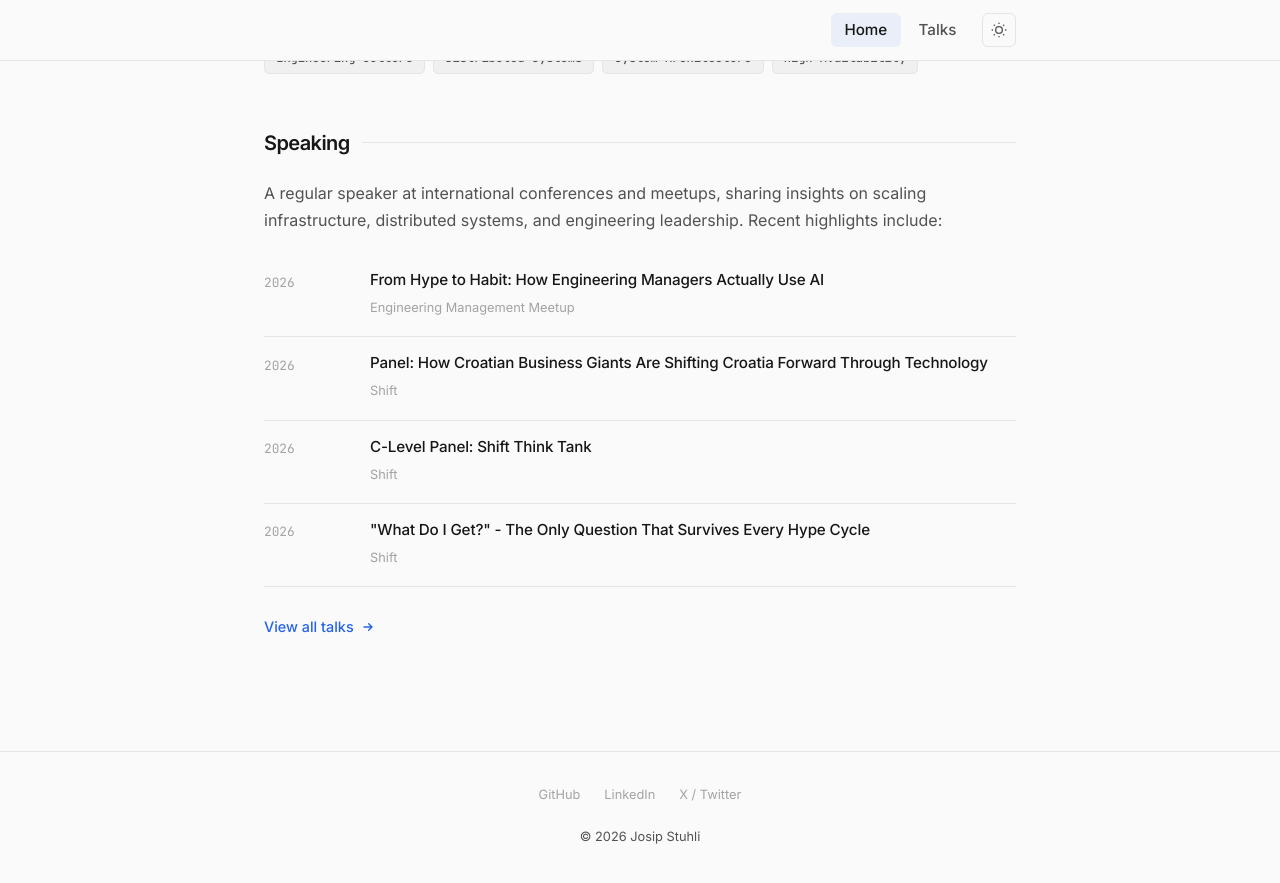
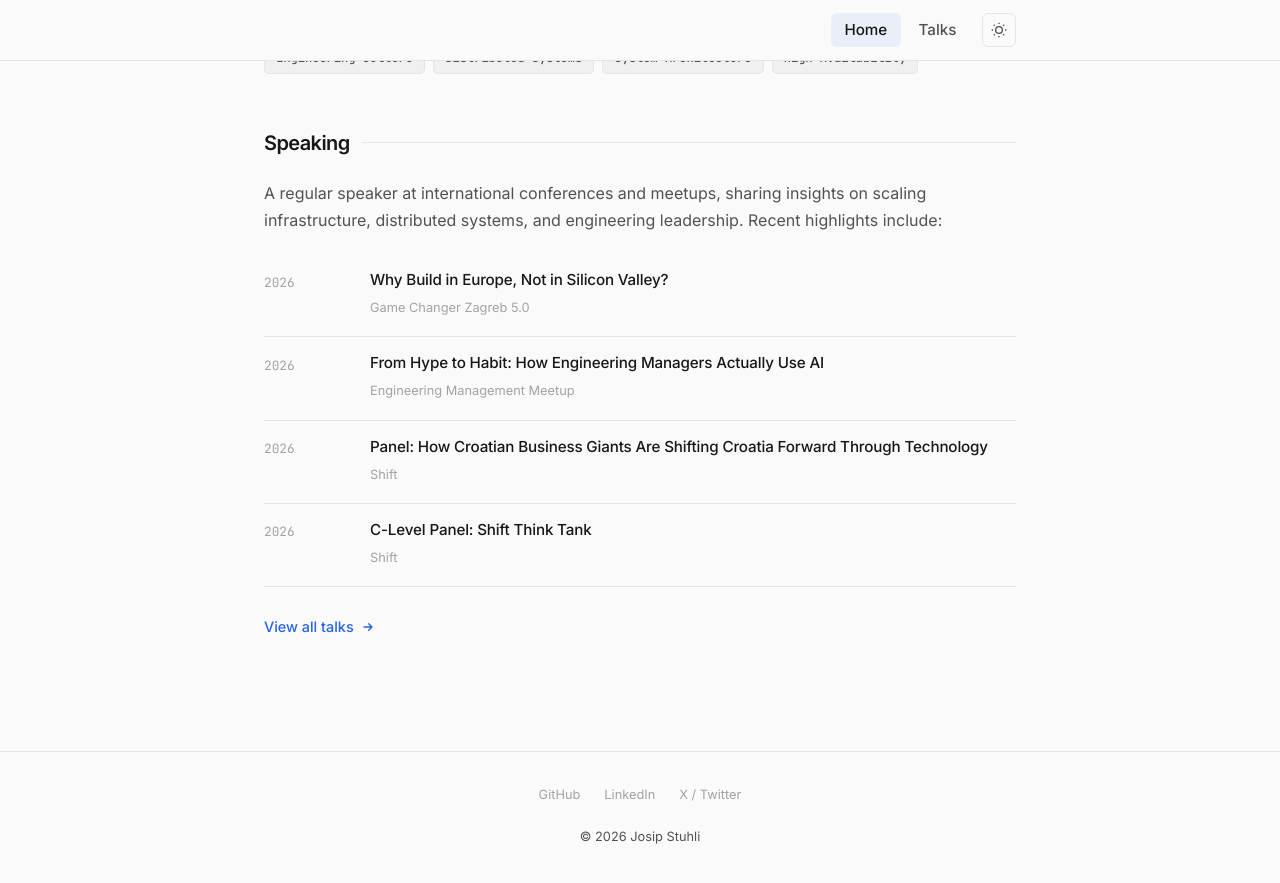
Before and after one commit to jstuhli/jstuhli.github.io, a Jekyll site: the page built from index.markdown, in a window 1280 px wide and 900 px high, scrolled down 1177 px. Shown: the top 883 px of the window. Built offline with Jekyll 4.4.1, drawn with Linux system fonts in a browser that asks for light colours.

Commit message:
Add Game Changer Zagreb talk

```diff
--- a/_data/talks.yml
+++ b/_data/talks.yml
@@ -1,3 +1,8 @@
+- date: "2026-10-14"
+  conference: "Game Changer Zagreb 5.0"
+  url: "https://game-changer.tech/game-changer-zagreb/"
+  title: "Why Build in Europe, Not in Silicon Valley?"
+
 - date: "2026-09-23"
   conference: "Engineering Management Meetup"
   url: "https://algebra.hr/mba/dogadanja/engineering-management-meetup/"
```
